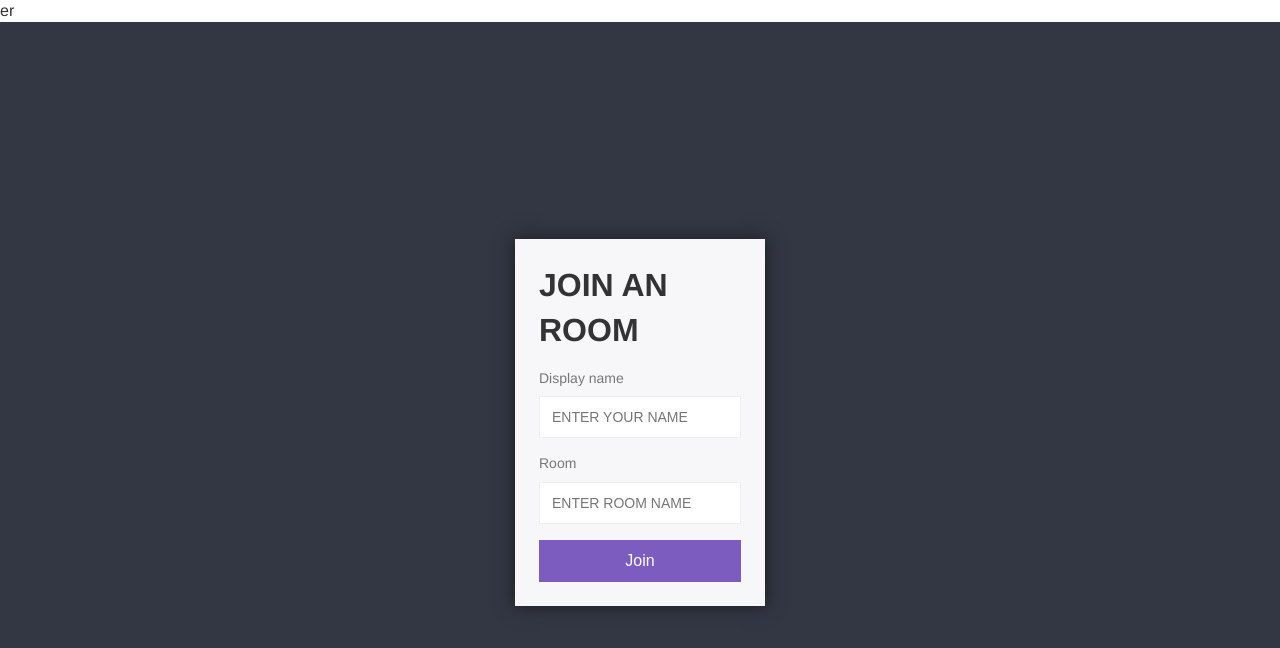
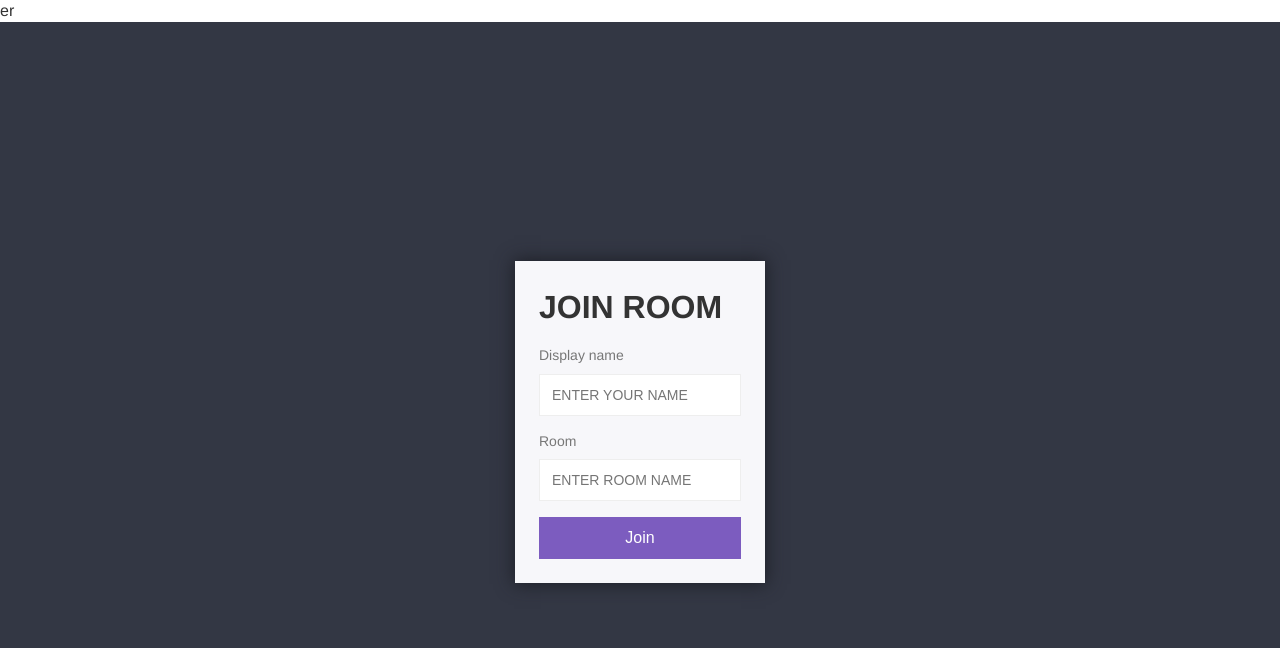
Before and after one commit to ckshitij2/ECS-Docker-demo, a website: page public/index.html in a window 1280 px wide. Drawn offline with Linux system fonts and the light colour scheme.

Commit message:
changes Heading

```diff
--- a/public/index.html
+++ b/public/index.html
@@ -9,7 +9,7 @@ er<!DOCTYPE html>
   <body>
     <div class="centered-form">
       <div class="centered-form__box">
-        <h1>JOIN AN ROOM</h1>
+        <h1>JOIN ROOM</h1>
         <form action="/chat.html">
           <label>Display name</label>
           <input
```
